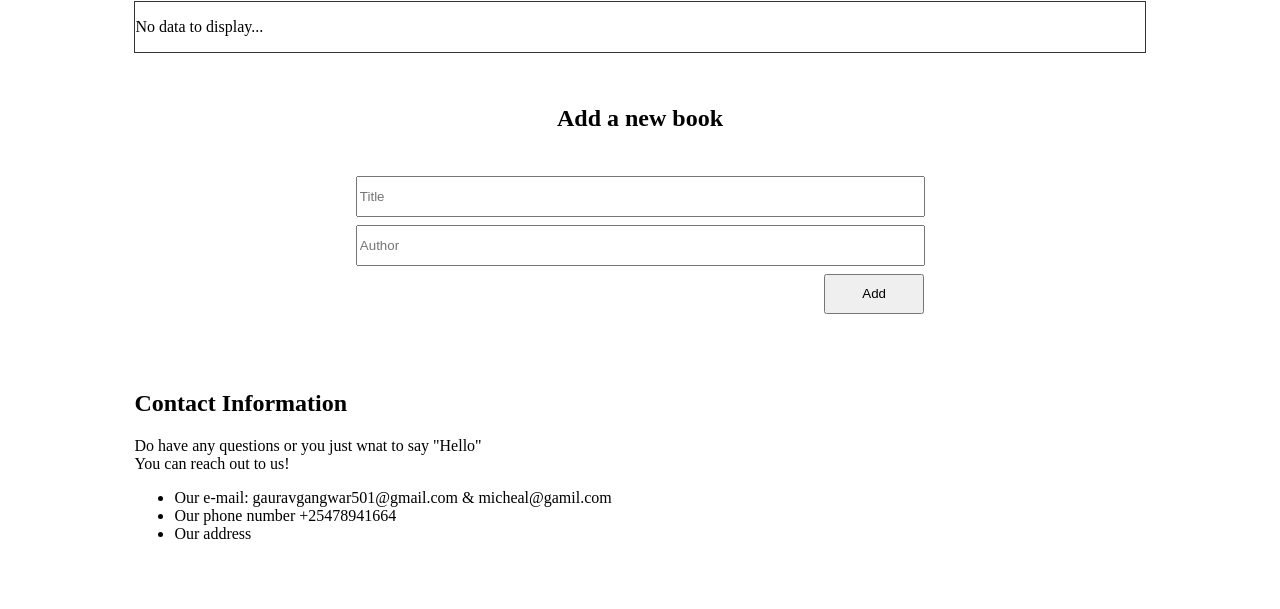
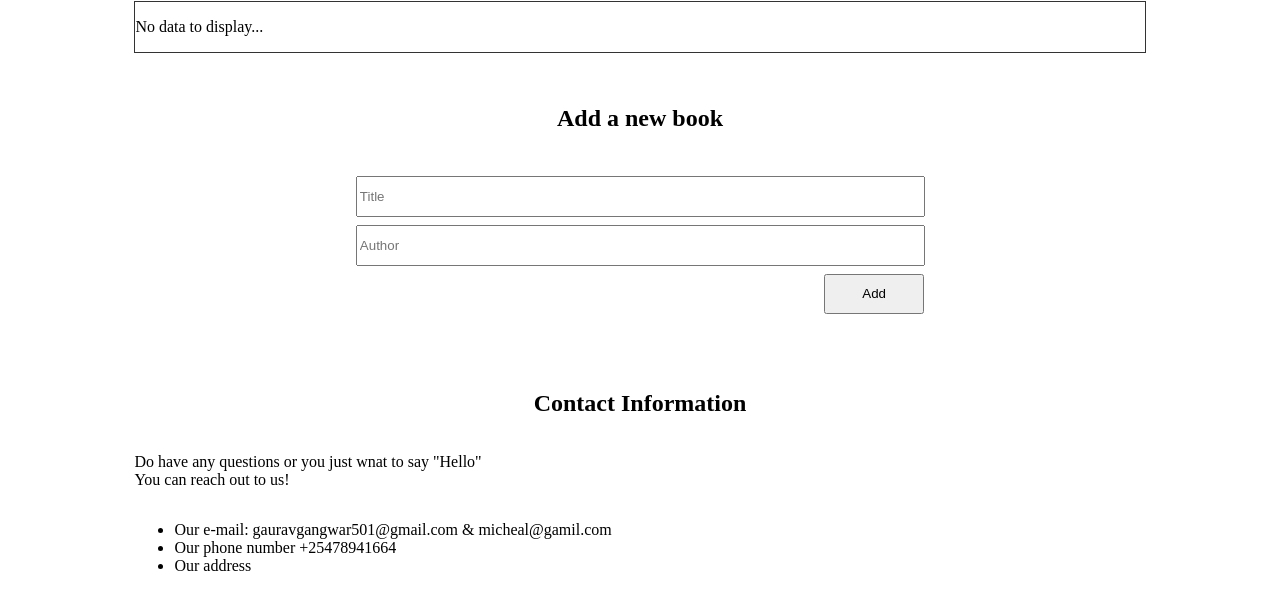
Before and after one commit to gauravgangwarweb/Awesome-Books, a website with bundled scripts: page index.html in a window 1280 px wide. Shown: the part 161-770 px from the top of the page. Built offline with nearby package versions, Linux system fonts and the light colour scheme.

Commit message:
Add css for the contact section

```diff
--- a/css/styles.css
+++ b/css/styles.css
@@ -81,3 +81,13 @@ form {
   height: 20px;
   background-color: black;
 }
+
+.contact-section {
+  display: flex;
+  flex-direction: column;
+  justify-content: center;
+}
+
+.contact-section h2 {
+  text-align: center;
+}
```
